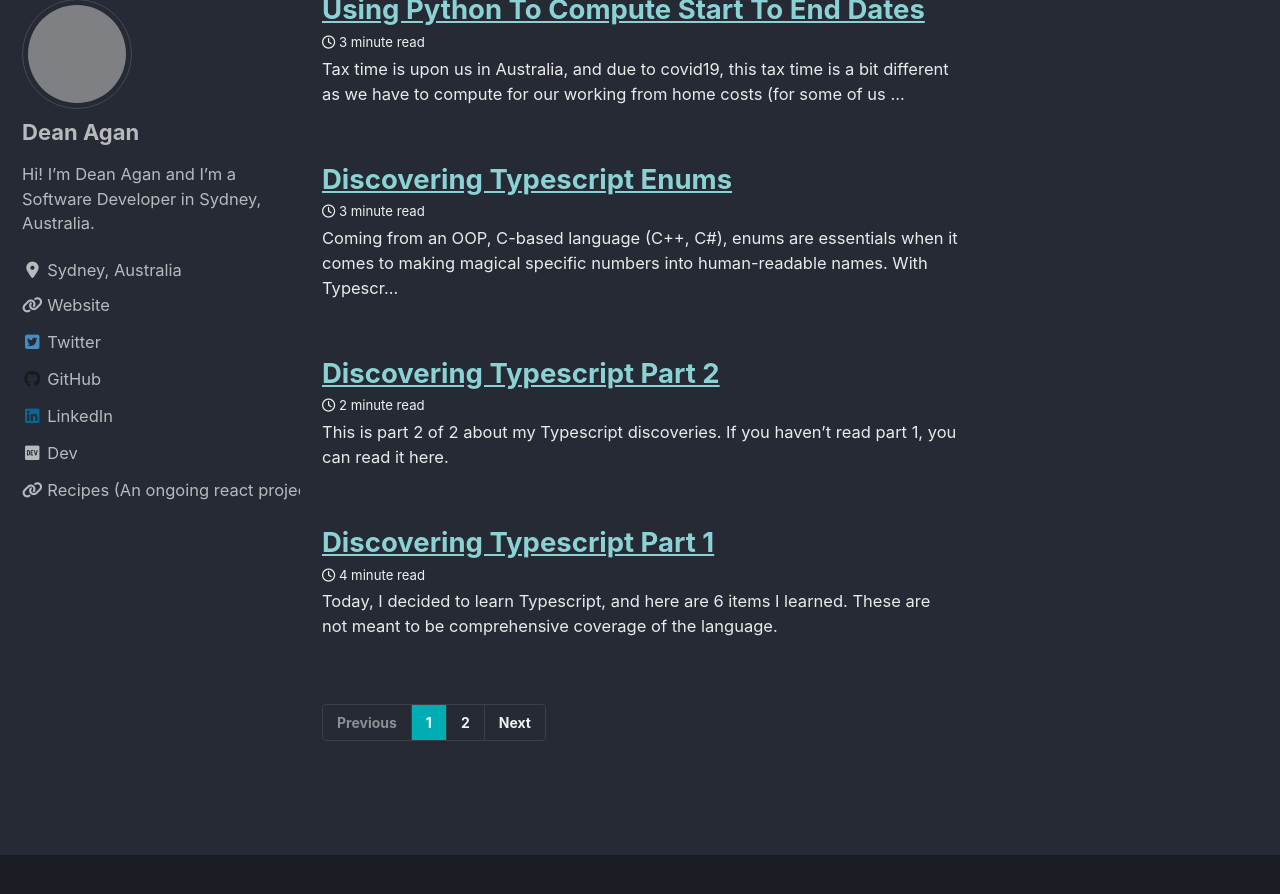
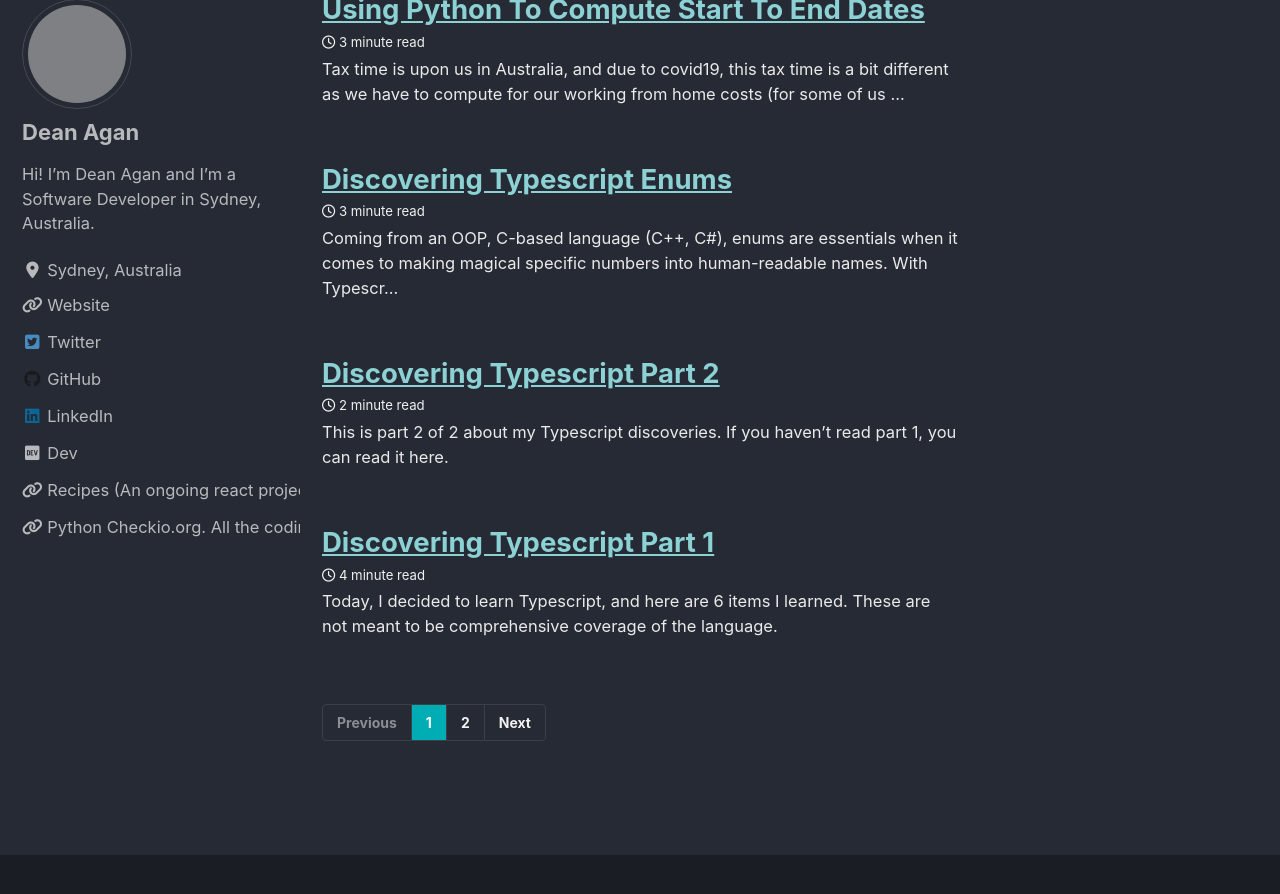
Before and after one commit to deanagan/deanagan.github.io, a Jekyll site: the page built from index.html, in a window 1280 px wide and 900 px high, scrolled down 371 px. Shown: the top 894 px of the window. Built offline with Jekyll 4.4.1, drawn with Linux system fonts in a browser that asks for light colours; cached includes are drawn as plain includes; nearby versions of some CDN libraries; the list of posts is cut into pages by our own code; grey boxes are pictures that could not be loaded.

Commit message:
Adding link to checkio

```diff
--- a/_config.yml
+++ b/_config.yml
@@ -134,6 +134,10 @@ author:
     - label: "Recipes (An ongoing react project)"
       icon: "fas fa-fw fa-link"
       url: "http://deanagan.github.io/recipes"
+
+    - label: "Python Checkio.org. All the coding fun."
+      icon: "fas fa-fw fa-link"
+      url: "https://py.checkio.org/user/kunkka71"
 # Site Footer
 footer:
   # links:
```
